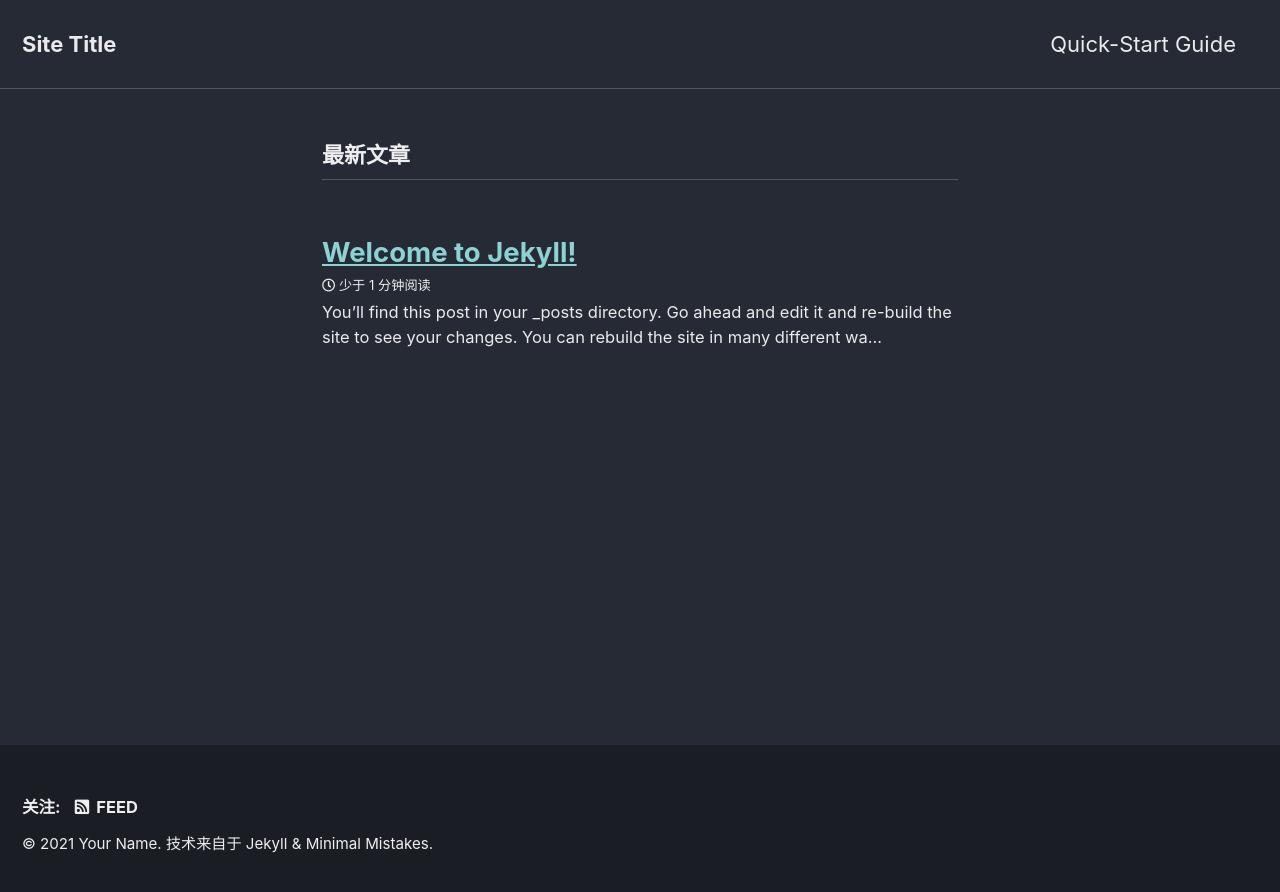
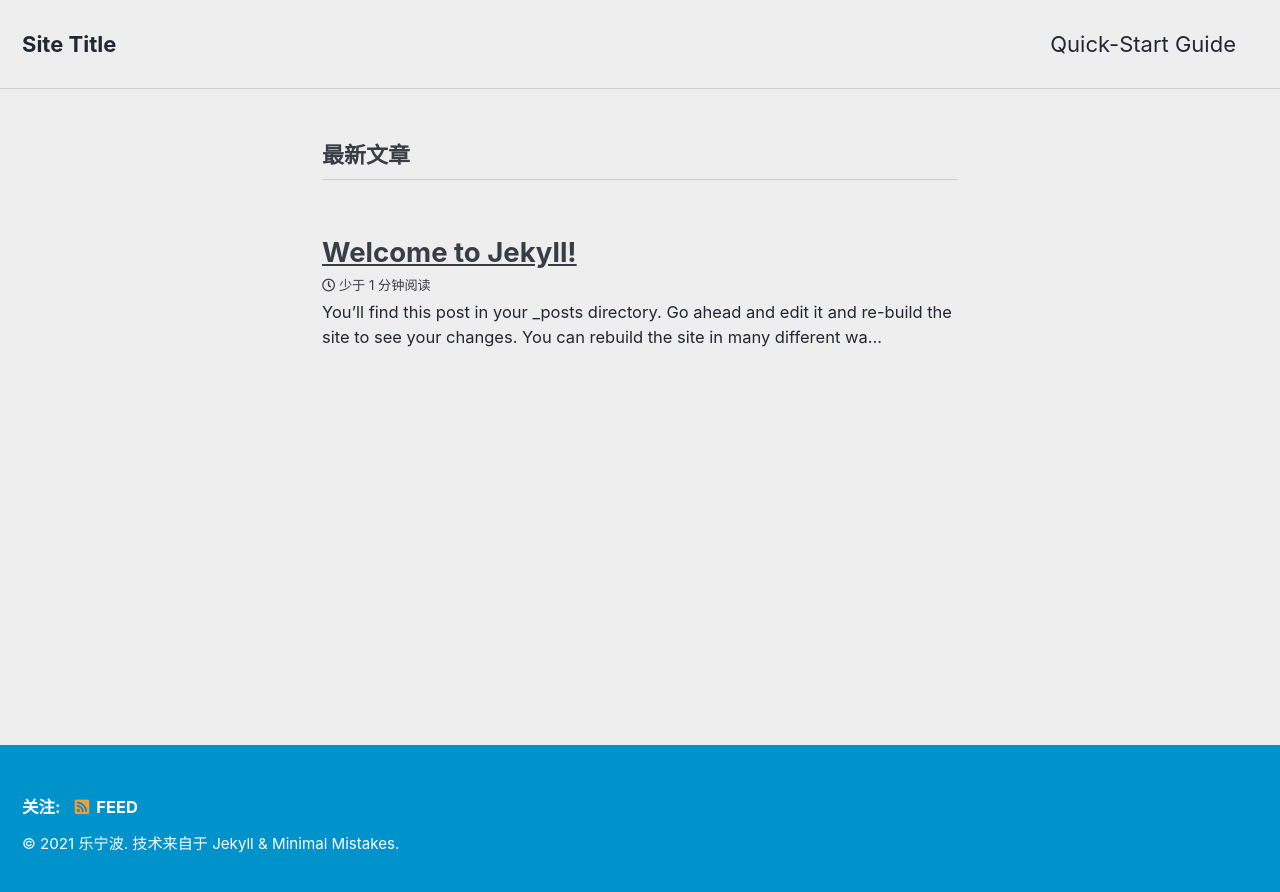
Before and after one commit to yueningbo/yueningbo.github.io, a Jekyll site: the page built from index.markdown, in a window 1280 px wide. Shown: the top 892 px of the page. Built offline with Jekyll 4.4.1, drawn with Linux system fonts in a browser that asks for light colours; cached includes are drawn as plain includes; the list of posts is cut into pages by our own code.

Commit message:
modify theme

```diff
--- a/_config.yml
+++ b/_config.yml
@@ -12,15 +12,15 @@
 
 # theme                  : "minimal-mistakes-jekyll"
 # remote_theme           : "mmistakes/minimal-mistakes"
-minimal_mistakes_skin    : "dark" # "air", "aqua", "contrast", "dark", "dirt", "neon", "mint", "plum", "sunrise"
+minimal_mistakes_skin    : "air" # "air", "aqua", "contrast", "dark", "dirt", "neon", "mint", "plum", "sunrise"
 
 # Site Settings
 locale                   : "zh-CN"
 title                    : "Site Title"
 title_separator          : "-"
 subtitle                 : # site tagline that appears below site title in masthead
-name                     : "Your Name"
-description              : "An amazing website."
+name                     : "乐宁波"
+description              : "coder/游戏爱好者"
 url                      : # the base hostname & protocol for your site e.g. "https://mmistakes.github.io"
 baseurl                  : # the subpath of your site, e.g. "/blog"
 repository               : # GitHub username/repo-name e.g. "mmistakes/minimal-mistakes"
```
